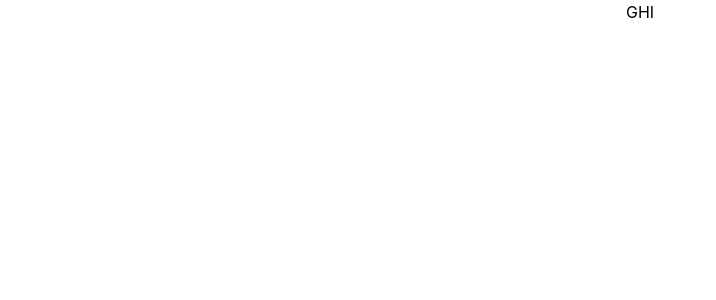
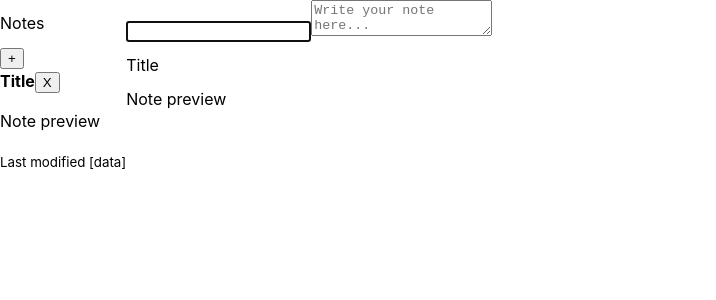
Before and after one commit to onikaChorba/noteMacIOS, a React (Create React App) app: page / in a window 1280 px wide. Shown: the top 300 px of the page, without its empty margins (0-716 px from the left). Built offline with nearby package versions, Linux system fonts and the light colour scheme.

Commit message:
feat: add sidebar and workspace

```diff
--- a/package.json
+++ b/package.json
@@ -12,6 +12,7 @@
     "react": "^18.2.0",
     "react-dom": "^18.2.0",
     "react-scripts": "5.0.1",
+    "sass": "^1.62.1",
     "web-vitals": "^2.1.4"
   },
   "scripts": {
--- a/src/App.css
+++ /dev/null
@@ -1,38 +0,0 @@
-.App {
-  text-align: center;
-}
-
-.App-logo {
-  height: 40vmin;
-  pointer-events: none;
-}
-
-@media (prefers-reduced-motion: no-preference) {
-  .App-logo {
-    animation: App-logo-spin infinite 20s linear;
-  }
-}
-
-.App-header {
-  background-color: #282c34;
-  min-height: 100vh;
-  display: flex;
-  flex-direction: column;
-  align-items: center;
-  justify-content: center;
-  font-size: calc(10px + 2vmin);
-  color: white;
-}
-
-.App-link {
-  color: #61dafb;
-}
-
-@keyframes App-logo-spin {
-  from {
-    transform: rotate(0deg);
-  }
-  to {
-    transform: rotate(360deg);
-  }
-}
--- a/src/App.js
+++ b/src/App.js
@@ -1,6 +1,13 @@
-import "./App.css";
+import Sidebar from "./components/Sidebar";
+import Workspace from "./components/Workspace";
+
 function App() {
-  return <div className="App">GHI</div>;
+  return (
+    <div className="App" style={{ display: "flex" }}>
+      <Sidebar />
+      <Workspace />
+    </div>
+  );
 }
 
 export default App;
--- /dev/null
+++ b/src/components/Sidebar.jsx
@@ -0,0 +1,23 @@
+import React from "react";
+
+export default function Sidebar() {
+  return (
+    <div>
+      <div className="sidebarHeader">
+        <h1>Notes</h1>
+        <button>+</button>
+      </div>
+      <div className="sidebarNotes">
+        <div className="sidebarNote">
+          <div className="sidebarNote__title">
+            <strong>Title</strong>
+            <button>X</button>
+          </div>
+
+          <p>Note preview</p>
+          <small className="note__meta">Last modified [data]</small>
+        </div>
+      </div>
+    </div>
+  );
+}
--- /dev/null
+++ b/src/components/Workspace.jsx
@@ -0,0 +1,16 @@
+import React from "react";
+
+export default function Workspace() {
+  return (
+    <div className="worcspace">
+      <div className="worcspaceEdit">
+        <input type="text" id="title" autoFocus />
+        <textarea id="body" placeholder="Write your note here..." />
+      </div>
+      <div className="worcspacePreview">
+        <h1>Title</h1>
+        <div> Note preview</div>
+      </div>
+    </div>
+  );
+}
--- a/src/index.css
+++ /dev/null
@@ -1,35 +0,0 @@
-body {
-
-    margin: 0;
-    padding: 0;
-    box-sizing: border-box;
-    font-family: "Roboto",
-  }
-
-  ul,
-  ol {
-    list-style: none;
-  }
-
-  a {
-    text-decoration: none;
-    color: inherit;
-  }
-
-  body {
-    color: inherit;
-    font-family: -apple-system, BlinkMacSystemFont, Segoe UI, Roboto, Helvetica, Arial, sans-serif;
-    font-size: 16px;
-    font-weight: 400;
-    line-height: 1.5;
-  }
-
-  h1,
-  h2,
-  h3,
-  h4,
-  h5,
-  h6 {
-    font-size: inherit;
-    font-weight: inherit;
-  }
--- /dev/null
+++ b/src/index.scss
@@ -0,0 +1,35 @@
+body {
+  margin: 0;
+  padding: 0;
+  box-sizing: border-box;
+  font-family: "Roboto";
+}
+
+ul,
+ol {
+  list-style: none;
+}
+
+a {
+  text-decoration: none;
+  color: inherit;
+}
+
+body {
+  color: inherit;
+  font-family: -apple-system, BlinkMacSystemFont, Segoe UI, Roboto, Helvetica,
+    Arial, sans-serif;
+  font-size: 16px;
+  font-weight: 400;
+  line-height: 1.5;
+}
+
+h1,
+h2,
+h3,
+h4,
+h5,
+h6 {
+  font-size: inherit;
+  font-weight: inherit;
+}
```
Also changed, not shown: src/index.js (+6 -6 lines), 1 other file (tests, documents, lock files or other folders).
